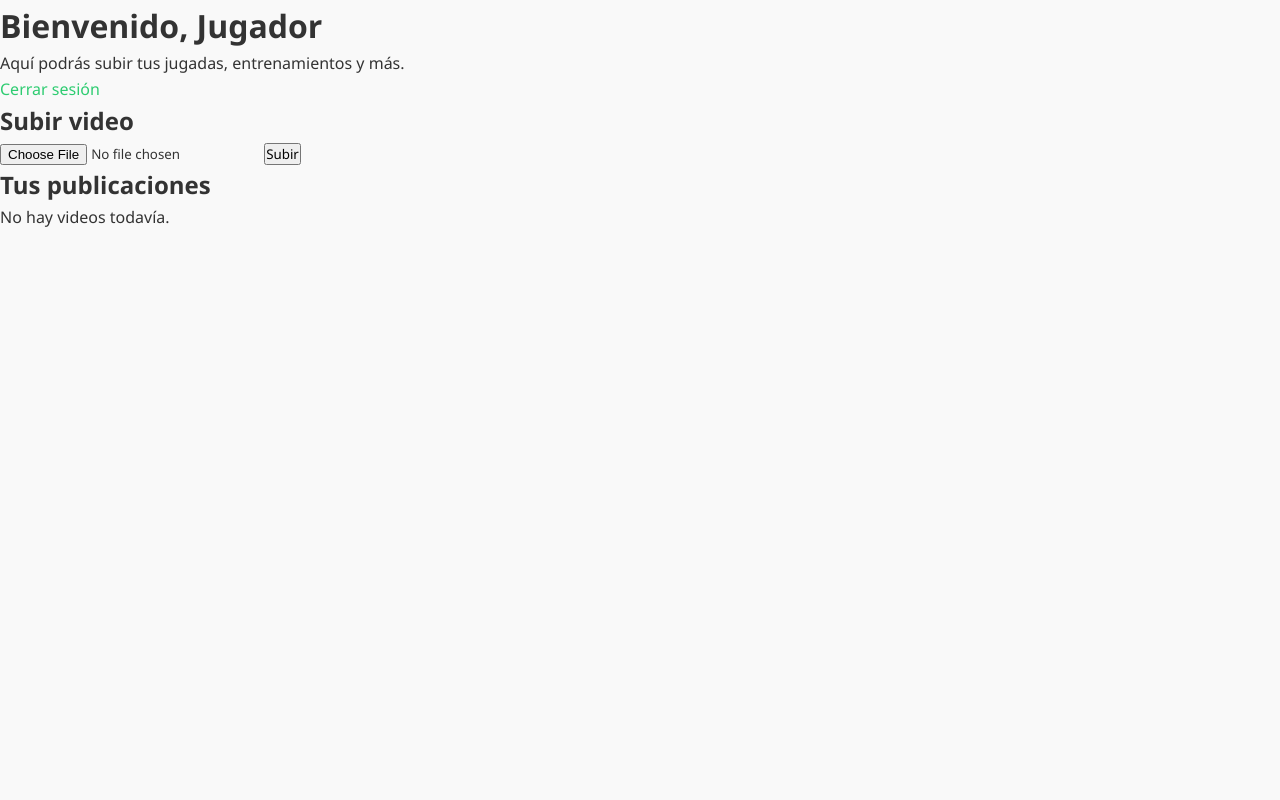
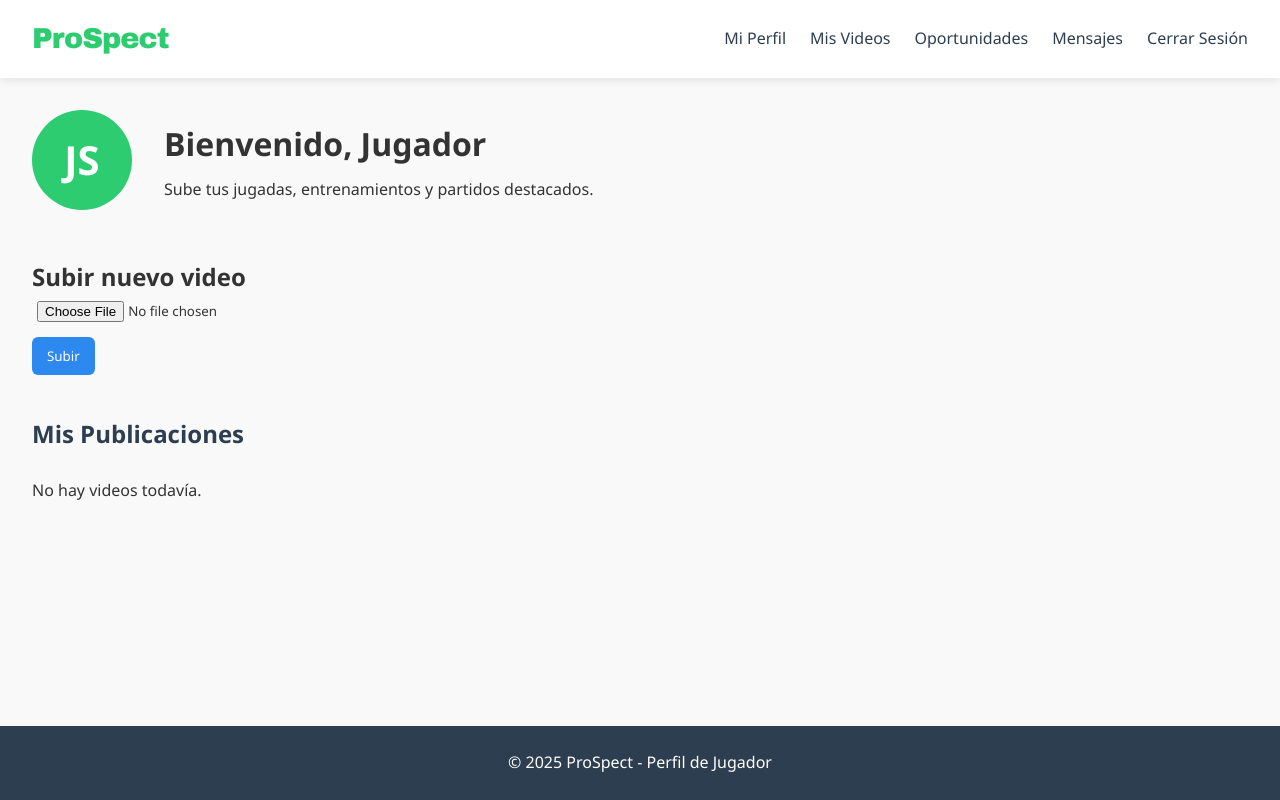
Before and after one commit to RaulRoman03/ProSpect, a Flask app: page /player in a window 1280 px wide. Run offline with Flask 2, Linux system fonts and the light colour scheme; the visitor is signed in with stand-in values (Sample User, id 1); data that the repository does not hold is empty.

Commit message:
player change

```diff
--- a/templates/player.html
+++ b/templates/player.html
@@ -2,36 +2,82 @@
 <html lang="es">
 <head>
     <meta charset="UTF-8">
-    <title>Panel de Jugador</title>
+    <meta name="viewport" content="width=device-width, initial-scale=1.0">
+    <title>Perfil de Jugador - ProSpect</title>
     <link rel="stylesheet" href="{{ url_for('static', filename='css/style.css') }}">
     <style>
-        .card {
+        .video-card {
             border: 1px solid #ccc;
+            border-radius: 12px;
             padding: 10px;
-            margin: 15px 0;
+            margin-bottom: 20px;
+            box-shadow: 0 2px 6px rgba(0,0,0,0.1);
+            background-color: #fff;
+        }
+        .video-card video {
+            width: 100%;
             border-radius: 10px;
-            box-shadow: 0 2px 6px rgba(0,0,0,0.1);
         }
-        video {
-            max-width: 100%;
-            height: auto;
+        .upload-section {
+            margin-top: 30px;
+            margin-bottom: 40px;
+        }
+        .upload-section form {
+            display: flex;
+            flex-direction: column;
+            gap: 10px;
+        }
+        .upload-section input[type="file"] {
+            padding: 5px;
+        }
+        .upload-section button {
+            align-self: flex-start;
+            padding: 10px 15px;
+            background-color: #2d89ef;
+            color: white;
+            border: none;
+            border-radius: 6px;
+            cursor: pointer;
         }
     </style>
 </head>
-<body>
+<body class="dashboard player-dashboard">
+    <header class="dashboard-header">
+        <div class="logo">ProSpect</div>
+        <nav>
+            <ul>
+                <li class="active"><a href="#">Mi Perfil</a></li>
+                <li><a href="#">Mis Videos</a></li>
+                <li><a href="#">Oportunidades</a></li>
+                <li><a href="#">Mensajes</a></li>
+                <li><a href="{{ url_for('logout') }}" id="logout">Cerrar Sesión</a></li>
+            </ul>
+        </nav>
+    </header>
+
+    <main class="dashboard-main">
+        <section class="player-profile">
+            <div class="profile-header">
+                <div class="avatar">JS</div>
+                <div class="profile-info">
                     <h1>Bienvenido, Jugador</h1>
-    <p>Aquí podrás subir tus jugadas, entrenamientos y más.</p>
-    <a href="{{ url_for('logout') }}">Cerrar sesión</a>
+                    <p>Sube tus jugadas, entrenamientos y partidos destacados.</p>
+                </div>
+            </div>
 
-    <h2>Subir video</h2>
+            <div class="upload-section">
+                <h2>Subir nuevo video</h2>
                 <form action="{{ url_for('upload_video') }}" method="POST" enctype="multipart/form-data">
                     <input type="file" name="video" accept="video/*" required>
                     <button type="submit">Subir</button>
                 </form>
+            </div>
 
-    <h2>Tus publicaciones</h2>
+            <div class="video-gallery">
+                <h2>Mis Publicaciones</h2>
+                <div class="videos-container">
                     {% for post in feed %}
-      <div class="card">
+                        <div class="video-card">
                             <video controls>
                                 <source src="{{ post.video_url }}" type="video/mp4">
                                 Tu navegador no soporta el video.
@@ -41,5 +87,13 @@
                     {% else %}
                         <p>No hay videos todavía.</p>
                     {% endfor %}
+                </div>
+            </div>
+        </section>
+    </main>
+
+    <footer class="dashboard-footer">
+        <p>&copy; 2025 ProSpect - Perfil de Jugador</p>
+    </footer>
 </body>
 </html>
```
Lines whose indentation alone changed are shown as unchanged.
